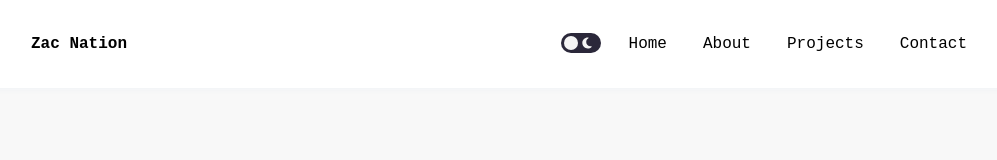
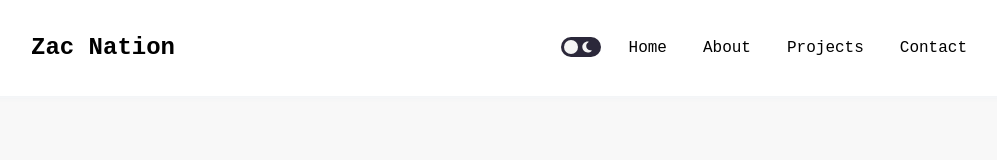
Before and after one commit to zacnation/react-portfolio, a React (Vite) app: page / in a window 1280 px wide. Shown: the top 160 px of the page, without its empty margins (141-1138 px from the left). Built offline with nearby package versions, Linux system fonts and the light colour scheme.

Commit message:
Increase 'logo' size

```diff
--- a/src/components/Navbar.jsx
+++ b/src/components/Navbar.jsx
@@ -11,7 +11,7 @@ export default function Navbar(props) {
       <div className="max-w-full mx-auto px-4 md:px-10 lg:px-20 xl:px-40">
         <div className="flex justify-between">
           {/* logo */}
-          <div className="logo py-8 px-3 font-bold">Zac Nation</div>
+          <div className="text-2xl py-8 px-3 font-bold">Zac Nation</div>
           <div className="flex items-center space-x-4">
             {/* primary nav */}
             <div className="pt-1.5">
```
